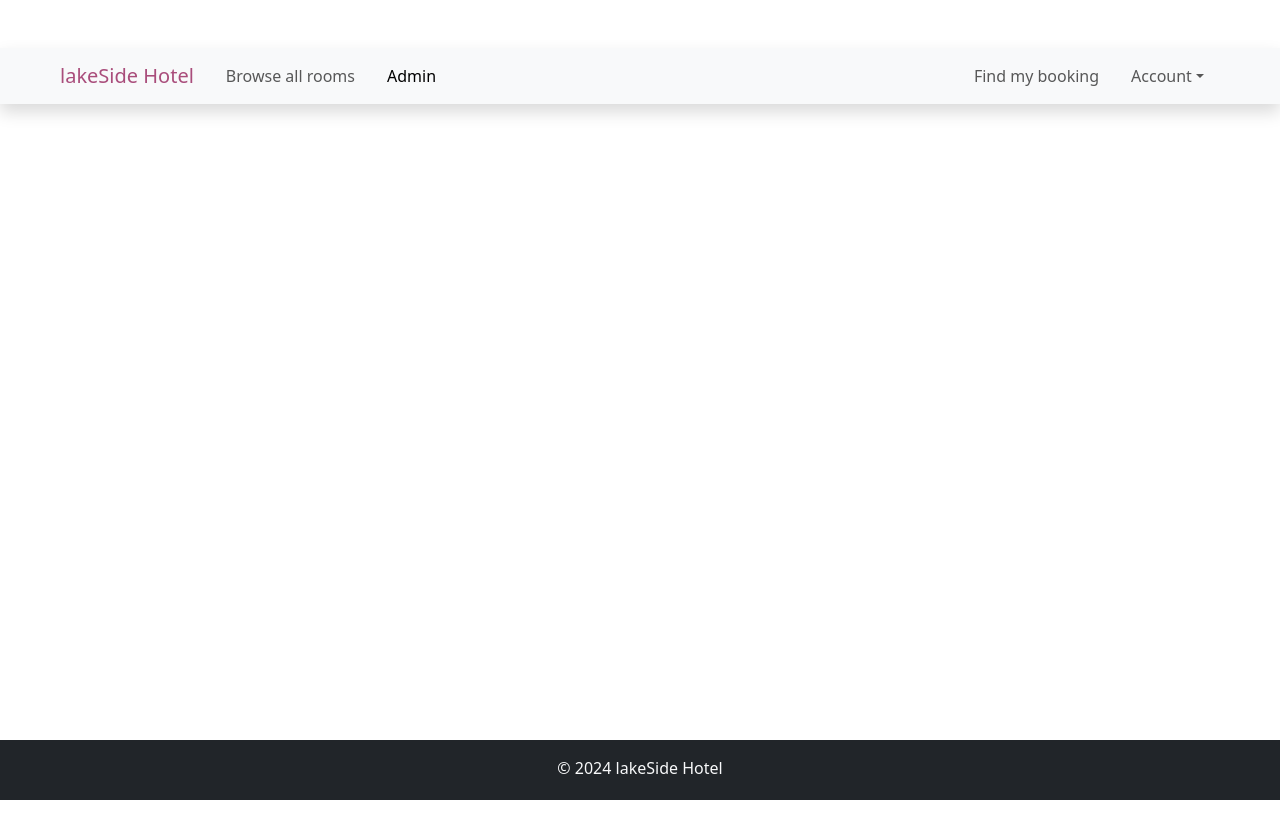
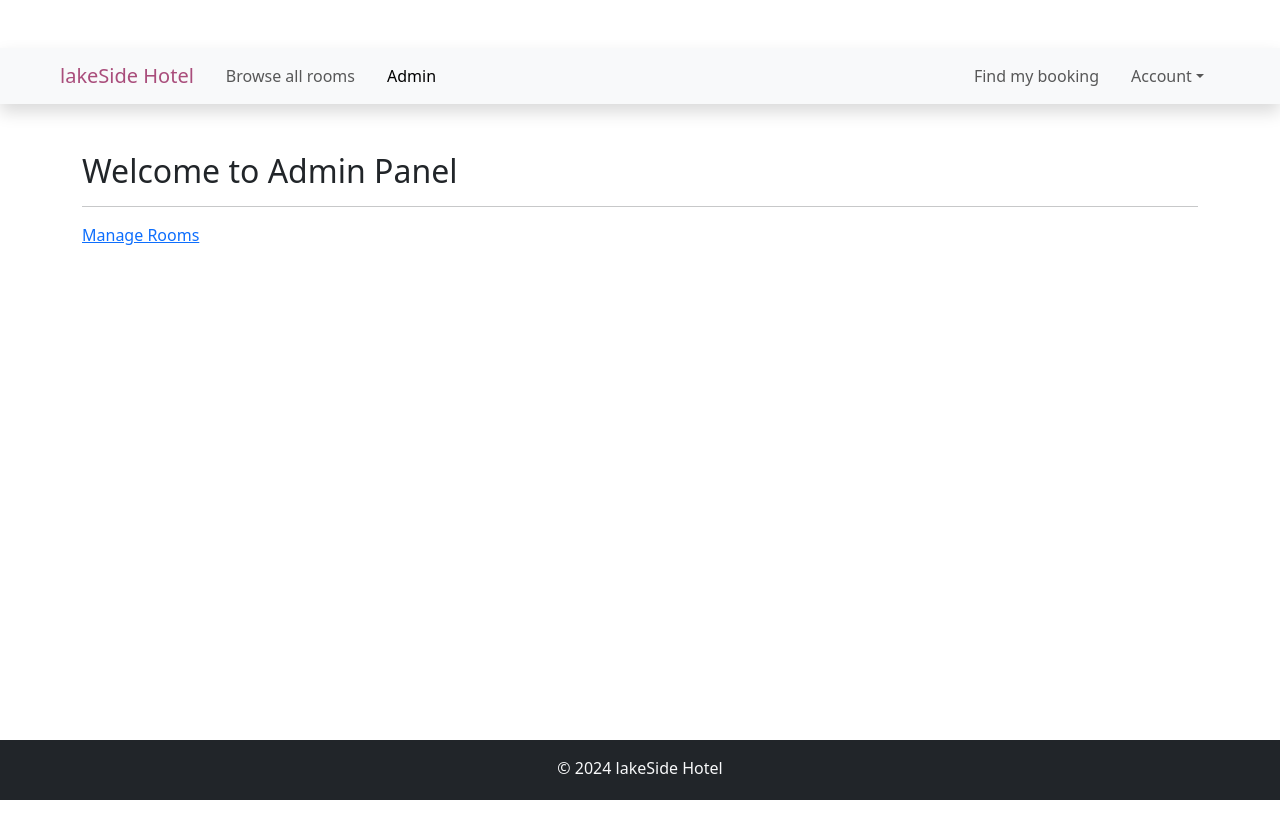
Before and after one commit to mellsvs/hotel-fullstack, a React (Vite) app in the folder hotel-full-stack/hotel-frontend/Lakeside-hotel/: page /admin in a window 1280 px wide. Shown: the top 838 px of the page. Built offline with nearby package versions, Linux system fonts and the light colour scheme.

Commit message:
added admin page to add room

```diff
--- a/hotel-full-stack/hotel-frontend/Lakeside-hotel/src/App.jsx
+++ b/hotel-full-stack/hotel-frontend/Lakeside-hotel/src/App.jsx
@@ -9,6 +9,7 @@
 import NavBar from "./components/layout/NavBar"
 import Footer from "./components/layout/Footer"
 import RoomListing from "./components/room/RoomListing"
+import Admin from "./components/admin/Admin.jsx"
 
 function App() {
 
@@ -23,6 +24,7 @@
 						<Route path="/existing-rooms" element={<ExistingRooms />} />
 						<Route path="/add-room" element={<AddRoom />} />
             <Route path="/browse-all-rooms" element={<RoomListing />} />
+            <Route path="/admin" element={<Admin />} />
           </Routes>
       </Router>
       <Footer />
--- /dev/null
+++ b/hotel-full-stack/hotel-frontend/Lakeside-hotel/src/components/admin/Admin.jsx
@@ -0,0 +1,16 @@
+import React from 'react'
+import { Link } from 'react-router-dom'
+
+const Admin = () => {
+  return (
+    <section className='container mt-5'>
+        <h2>Welcome to Admin Panel</h2>
+        <hr/>
+        <Link to ={"/add-room"}>
+        Manage Rooms
+        </Link>
+        </section>
+  )
+}
+
+export default Admin
```
